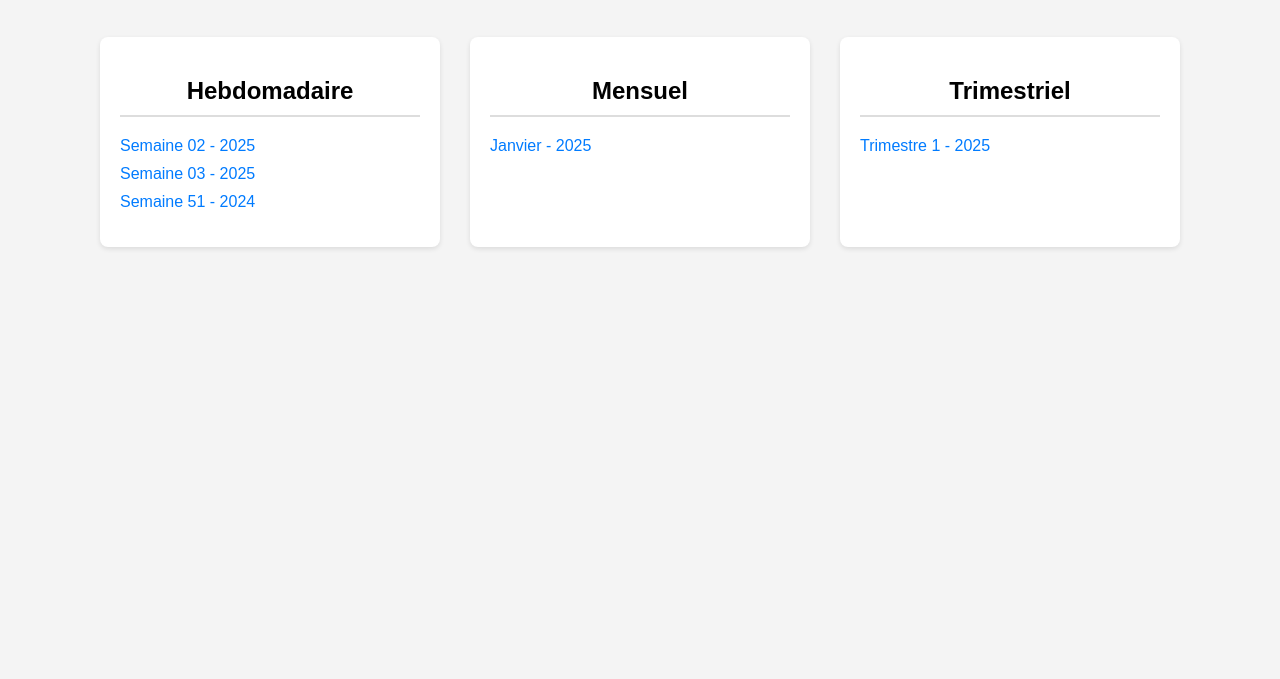
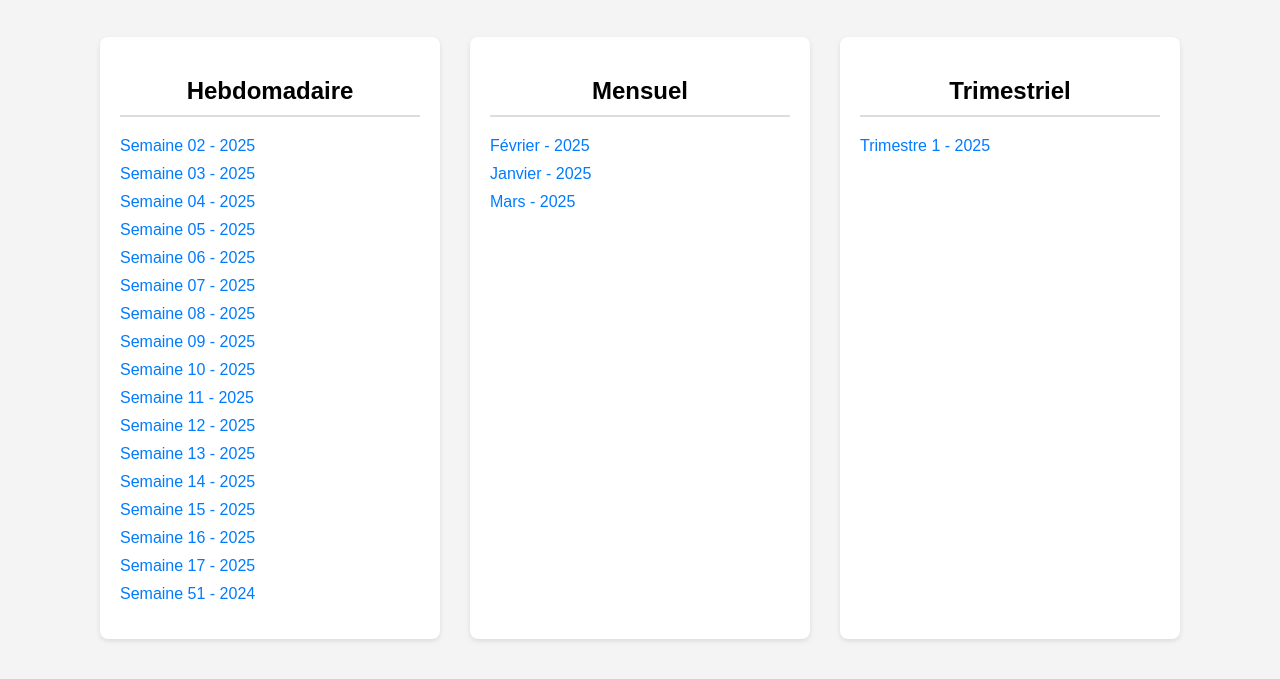
Before and after one commit to fraetech/maj-hebdo, a plain HTML site: page history.html in a window 1280 px wide. Shown: the part 89-768 px from the top of the page. Drawn offline with Linux system fonts and the light colour scheme.

Commit message:
[BETA] Màj history

```diff
--- a/files/history.csv
+++ b/files/history.csv
@@ -2,5 +2,21 @@ type,label,path
 hebdo,Semaine 51 - 2024,hebdo/S51_2024.csv
 hebdo,Semaine 02 - 2025,hebdo/S02_2025.csv
 hebdo,Semaine 03 - 2025,hebdo/S03_2025.csv
+hebdo,Semaine 04 - 2025,hebdo/S04_2025.csv
+hebdo,Semaine 05 - 2025,hebdo/S05_2025.csv
+hebdo,Semaine 06 - 2025,hebdo/S06_2025.csv
+hebdo,Semaine 07 - 2025,hebdo/S07_2025.csv
+hebdo,Semaine 08 - 2025,hebdo/S08_2025.csv
+hebdo,Semaine 09 - 2025,hebdo/S09_2025.csv
+hebdo,Semaine 10 - 2025,hebdo/S10_2025.csv
+hebdo,Semaine 11 - 2025,hebdo/S11_2025.csv
+hebdo,Semaine 12 - 2025,hebdo/S12_2025.csv
+hebdo,Semaine 13 - 2025,hebdo/S13_2025.csv
+hebdo,Semaine 14 - 2025,hebdo/S14_2025.csv
+hebdo,Semaine 15 - 2025,hebdo/S15_2025.csv
+hebdo,Semaine 16 - 2025,hebdo/S16_2025.csv
+hebdo,Semaine 17 - 2025,hebdo/S17_2025.csv
 mensu,Janvier - 2025,mensu/01_25.csv
+mensu,Février - 2025,mensu/02_25.csv
+mensu,Mars - 2025,mensu/03_25.csv
 trim,Trimestre 1 - 2025,trim/T1_2025.csv
--- a/history.html
+++ b/history.html
@@ -101,7 +101,7 @@
         grouped[type].sort((a, b) => a.label.localeCompare(b.label)).forEach(item => {
           const li = document.createElement('li');
           const link = document.createElement('a');
-          link.href = `https://fraetech.github.io/beta.html?csv=${item.path}`;
+          link.href = `https://fraetech.github.io/maj-hebdo/beta.html?csv=${item.path}`;
           link.textContent = item.label;
           li.appendChild(link);
           ul.appendChild(li);
```
